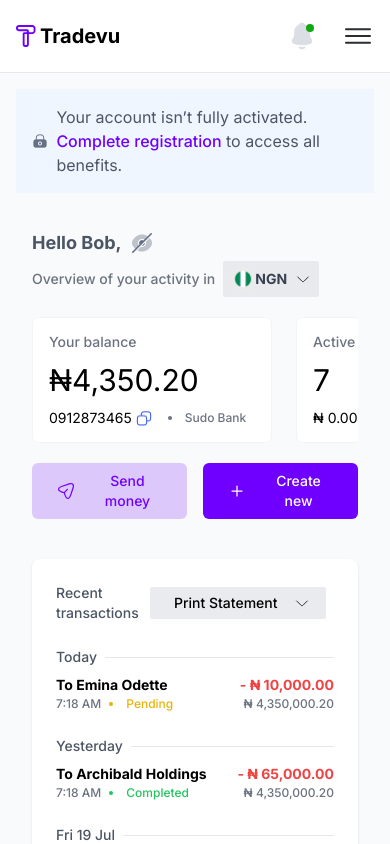
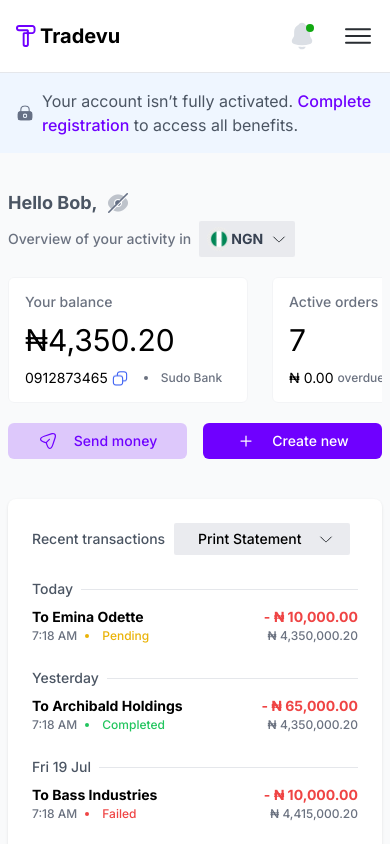
Before and after one commit to mezieOX/trade-vu, a Next.js app: page /dashboard in a window 390 px wide. Shown: the top 844 px of the page. Built offline with nearby package versions, Linux system fonts and the light colour scheme.

Commit message:
care/made some designs adjustments

```diff
--- a/app/_layout/index.tsx
+++ b/app/_layout/index.tsx
@@ -18,7 +18,7 @@ export const Layout: React.FC<LayoutProps> = ({ children, childrenClass }) => {
 
       {/* Main content area */}
       <div
-        className={`p-4 md:p-9 bg-gray_background min-h-screen ${childrenClass}`}
+        className={`p-2 md:p-9 bg-gray_background min-h-screen ${childrenClass}`}
       >
         {children}
       </div>
--- a/app/dashboard/page.tsx
+++ b/app/dashboard/page.tsx
@@ -25,7 +25,7 @@ const Dashboard = () => {
   const [isProfileOpen, setIsProfileOpen] = useState(false);
 
   return (
-    <Layout childrenClass="p-0">
+    <Layout childrenClass="!p-0">
       <div className="bg-blue-50 p-4 md:p-9 md:hidden flex items-center gap-2">
         <div className="w-8">
           <Image src={LOCK_IMG} className="w-8" alt="Lock icon" />
@@ -38,7 +38,7 @@ const Dashboard = () => {
           to access all benefits.
         </p>
       </div>
-      <div className="min-h-screen px-4 pt-9 lg:pt-0 md:px-9">
+      <div className="min-h-screen px-2 pt-9 md:pt-0 md:px-9">
         <div className="md:flex justify-between items-end">
           <div>
             <div className="flex items-center gap-2 pb-1">
```
